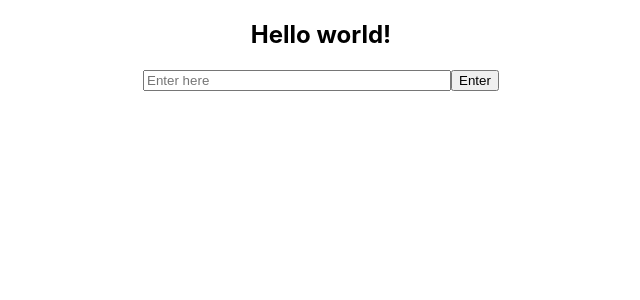
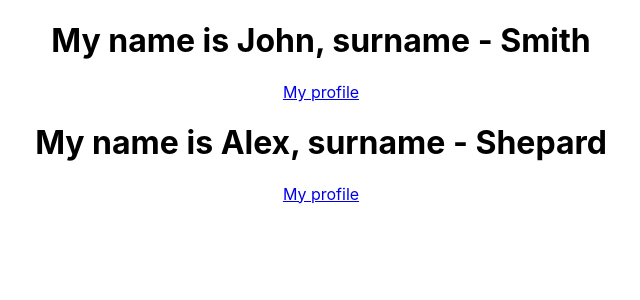
Before and after one commit to iBurzhumbayev/React, a React (Create React App) app: page / in a window 1280 px wide. Shown: the top 300 px of the page, without its empty margins (319-959 px from the left). Built offline with nearby package versions, Linux system fonts and the light colour scheme.

Commit message:
Свойства компонентов

```diff
--- a/src/App.js
+++ b/src/App.js
@@ -1,35 +1,23 @@
 import logo from './logo.svg';
 import './App.css';
 
-const Header = () => {
-  return <h2>Hello world!</h2>
-}
-
-const Field = () => {
-	const holder = 'Enter here';
-	const styledField = {
-		width: '300px'
-	}
-	return <input
-			placeholder={holder}
-			type="text"
-			style={styledField} />
-}
-
-function Btn() {
-	const text = 'Log in';
-	const logged = true;
-	return <button>{logged ? 'Enter' : text}</button>
+// props (пропсы) — это входные данные React-компонентов, передаваемые от родительского компонента дочернему компоненту.
+function WhoAmI({name, surname, link}) {
+	return (
+		<div>
+			<h1>My name is {name()}, surname - {surname}</h1>
+			<a href={link}>My profile</a>
+		</div>
+	)
 }
 
 function App() {
-  return (
-    <div className="App">
-		<Header/>
-		<Field/>
-		<Btn/>
-    </div>
-  );
+	return (
+		<div className='App'>
+			<WhoAmI name={() => {return 'John'}} surname='Smith' link='facebook.com'/>
+			<WhoAmI name={() => {return 'Alex'}} surname='Shepard' link='vk.com'/>
+		</div>
+	)
 }
 
 export default App;
```
